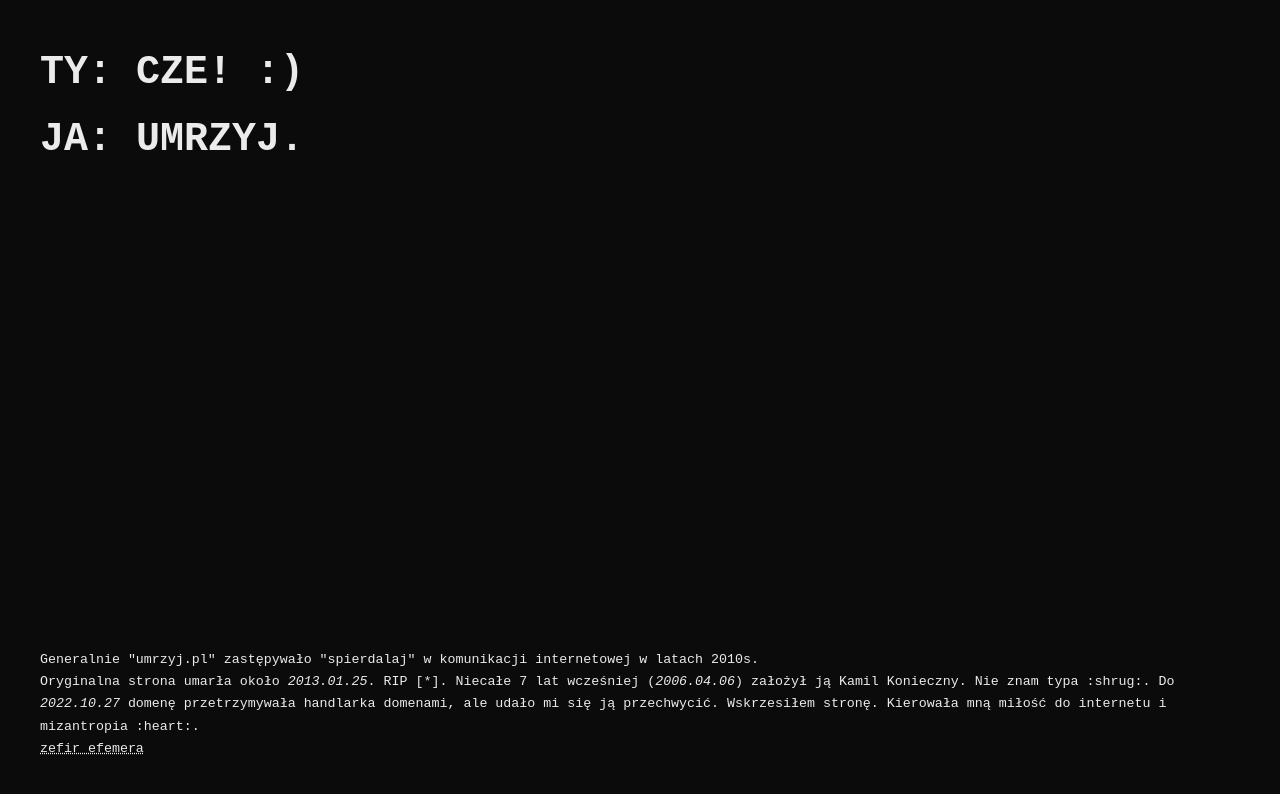
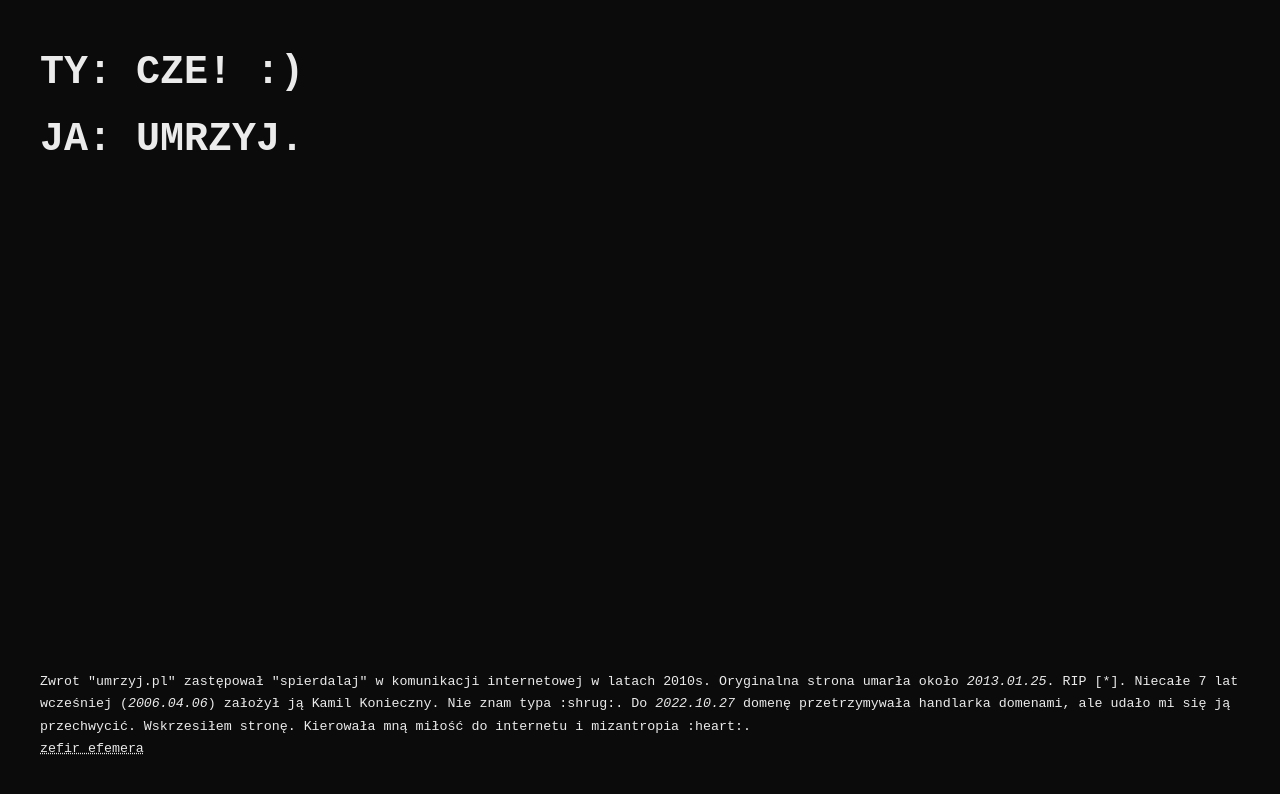
Before and after one commit to magicznyleszek/umrzyj, a plain HTML site: page index.html in a window 1280 px wide. Drawn offline with Linux system fonts and the light colour scheme.

Commit message:
update text again

```diff
--- a/index.html
+++ b/index.html
@@ -71,8 +71,7 @@
   </main>
 
   <footer>
-    <p>Generalnie "umrzyj.pl" zastępywało "spierdalaj" w komunikacji internetowej w latach 2010s.</p>
-    <p>Oryginalna strona umarła około <time>2013.01.25</time>. RIP [*]. Niecałe 7 lat wcześniej (<time>2006.04.06</time>) założył ją Kamil Konieczny. Nie znam typa :shrug:.  Do <time>2022.10.27</time> domenę przetrzymywała handlarka domenami, ale udało mi się ją przechwycić. Wskrzesiłem stronę. Kierowała mną miłość do internetu i mizantropia :heart:.</p>
+    <p>Zwrot "umrzyj.pl" zastępował "spierdalaj" w komunikacji internetowej w latach 2010s. Oryginalna strona umarła około <time>2013.01.25</time>. RIP [*]. Niecałe 7 lat wcześniej (<time>2006.04.06</time>) założył ją Kamil Konieczny. Nie znam typa :shrug:.  Do <time>2022.10.27</time> domenę przetrzymywała handlarka domenami, ale udało mi się ją przechwycić. Wskrzesiłem stronę. Kierowała mną miłość do internetu i mizantropia :heart:.</p>
     <p><a href="https://zefirefemera.xyz" target="_blank">zefir efemera</a></p>
   </footer>
 </body>
```
